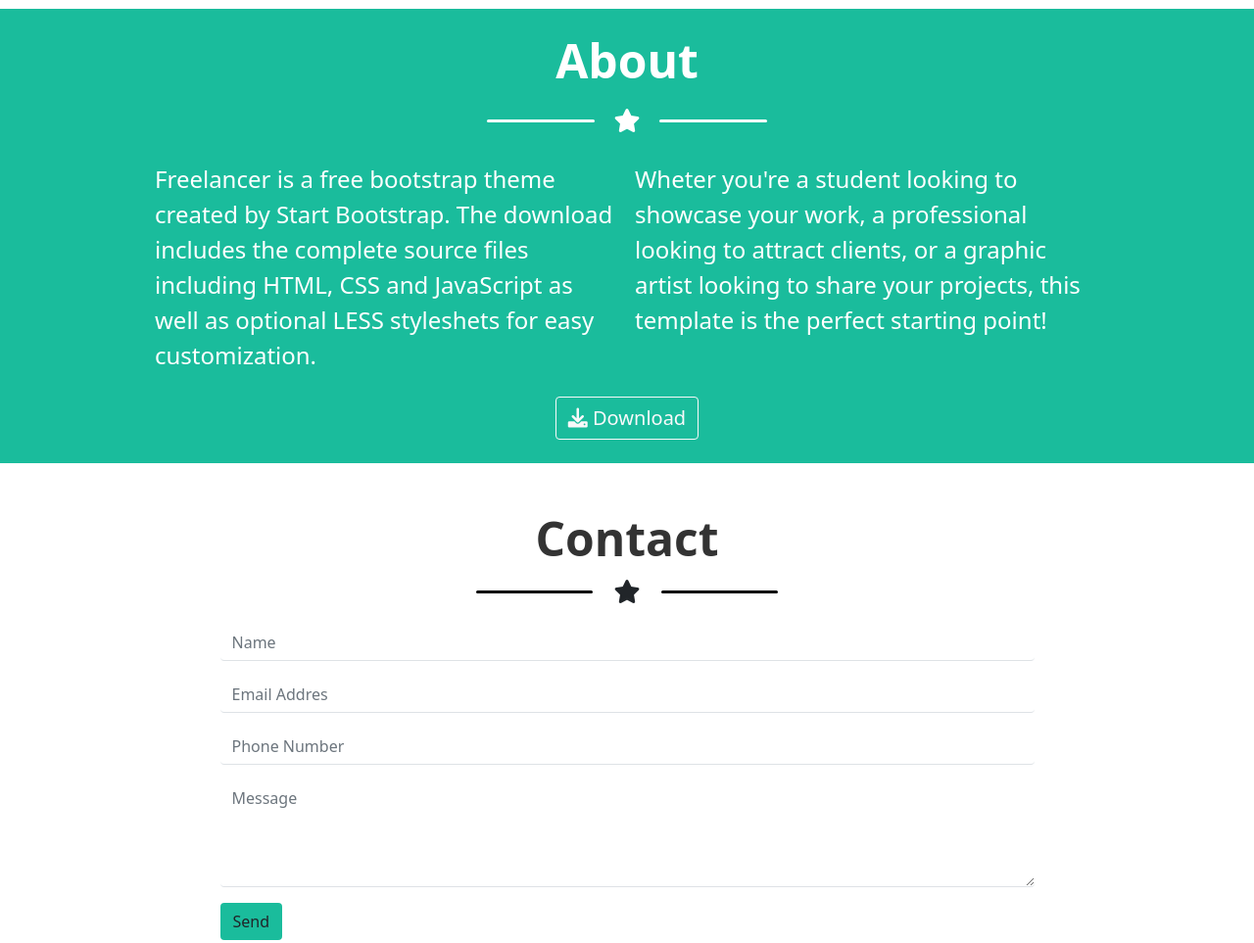
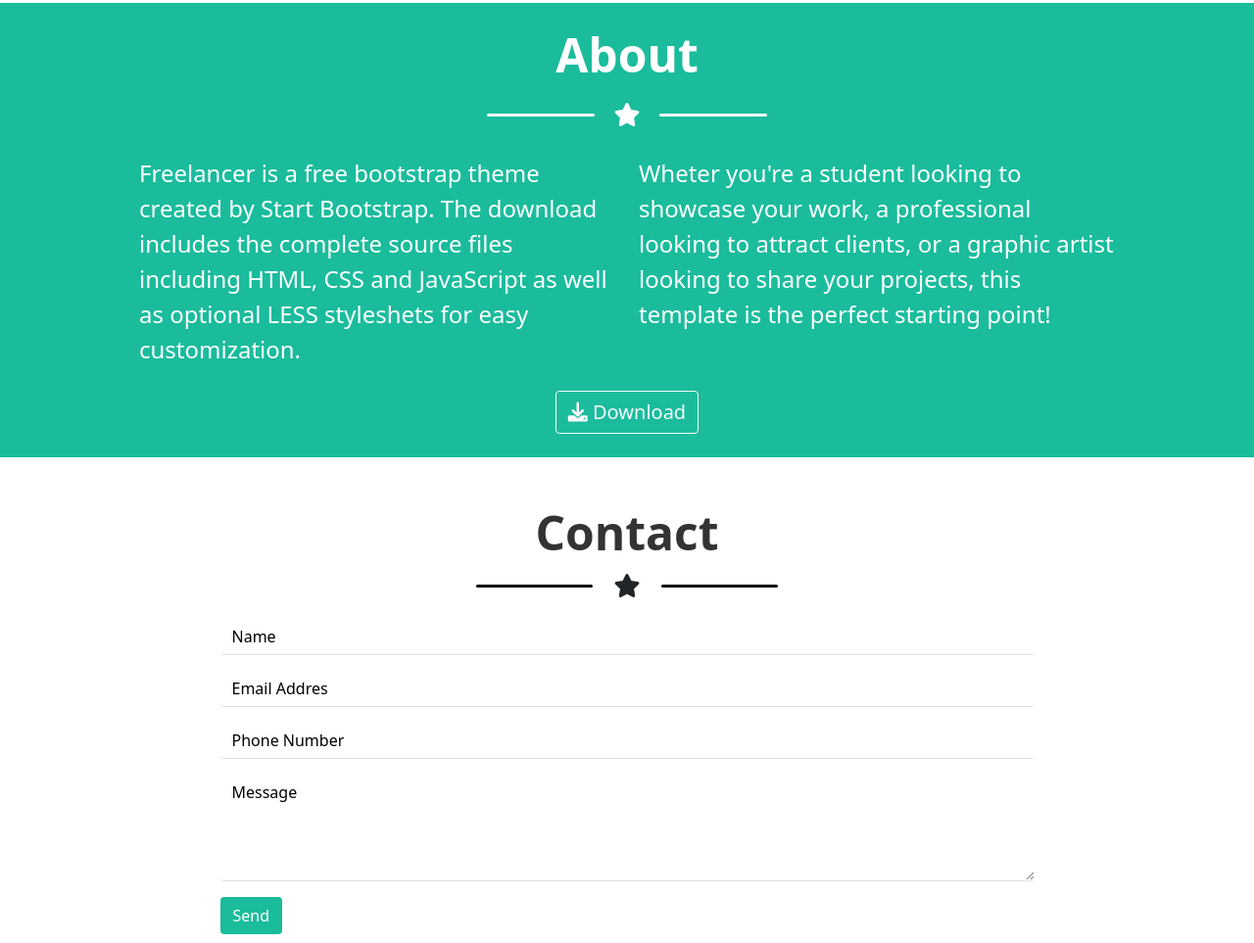
Before and after one commit to GianlucaGiovannini/html-css-bootstrap-freelancer, a plain HTML site: page index.html in a window 1280 px wide. Shown: the part 1360-2323 px from the top of the page at 98% size. Drawn offline with nearby package versions, Linux system fonts and the light colour scheme.

Commit message:
code Review

```diff
--- a/assets/css/style.css
+++ b/assets/css/style.css
@@ -94,9 +94,19 @@ h2 {
     background-color: var(--color-header-hr-star-footer-bottom);
 }
 
-input[placeholder],
-[placeholder],
-*[placeholder] {
+::placeholder {
+    color: black !important;
+    opacity: 1;
+    /* Firefox */
+}
+
+ :-ms-input-placeholder {
+    /* Internet Explorer 10-11 */
+    color: black !important;
+}
+
+ ::-ms-input-placeholder {
+    /* Microsoft Edge */
     color: black !important;
 }
 
--- a/index.html
+++ b/index.html
@@ -72,7 +72,7 @@
                 <hr class="bg-white opacity-100 m_2">
             </div>
             <!-- /.divisor -->
-            <div class="jumbo_tipology display-6 fw-normal">
+            <div class="jumbo_tipology fs-3 fw-normal">
                 Graphic artist - web designer - illustrato
             </div>
             <!-- /.jumbo_tipology -->
@@ -146,12 +146,12 @@
                     <hr class="bg-white opacity-100 m_2">
                 </div>
                 <!-- /.divisor -->
-                <div class="row row-cols-1 row-cols-md-2 g-3 justify-content-center fs-4 fw-normal">
-                    <div class="col text-start ps-5 ">
+                <div class="row row-cols-1 row-cols-md-2 g-4 px-4 justify-content-center fs-4 fw-normal">
+                    <div class="col text-start ">
                         Freelancer is a free bootstrap theme created by Start Bootstrap. The download includes the complete source files including HTML, CSS and JavaScript as well as optional LESS styleshets for easy customization.
                     </div>
                     <!-- /.col-11 col-5 -->
-                    <div class="col text-start pe-5 ">
+                    <div class="col text-start">
                         Wheter you're a student looking to showcase your work, a professional looking to attract clients, or a graphic artist looking to share your projects, this template is the perfect starting point!
                     </div>
                     <!-- /.col-11 col-5 -->
@@ -189,12 +189,12 @@
                                 <input type="email" class="form-control border-0 border-bottom" id="exampleInputEmail1" placeholder="Email Addres" aria-describedby="emailHelp">
                             </div>
                             <div class="mb-3">
-                                <input type="password" class="form-control border-0 border-bottom" placeholder="Phone Number" id="exampleInputNumber">
+                                <input type="text" class="form-control border-0 border-bottom" placeholder="Phone Number" id="exampleInputNumber">
                             </div>
                             <div class="mb-3">
                                 <textarea class="form-control border-0 border-bottom" id="exampleFormControlTextarea1" placeholder="Message" rows="4"></textarea>
                             </div>
-                            <button type="submit" class="btn bg_light_green">Send</button>
+                            <button type="submit" class="btn bg_light_green text-white">Send</button>
                         </form>
                     </div>
                     <!-- /.col w-75 -->
```
